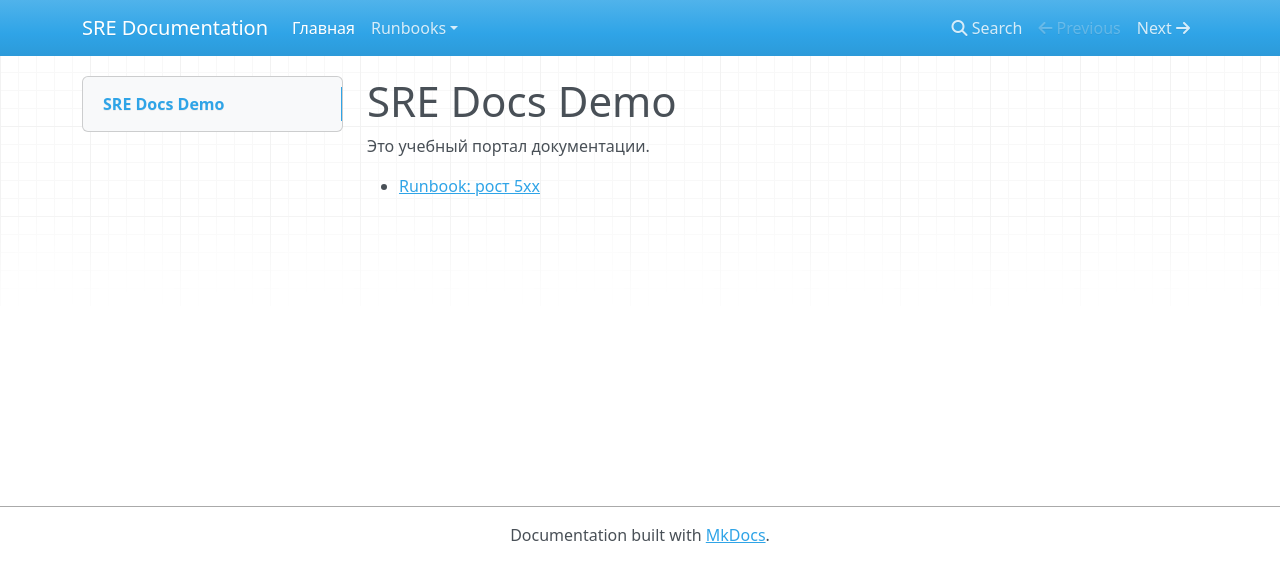
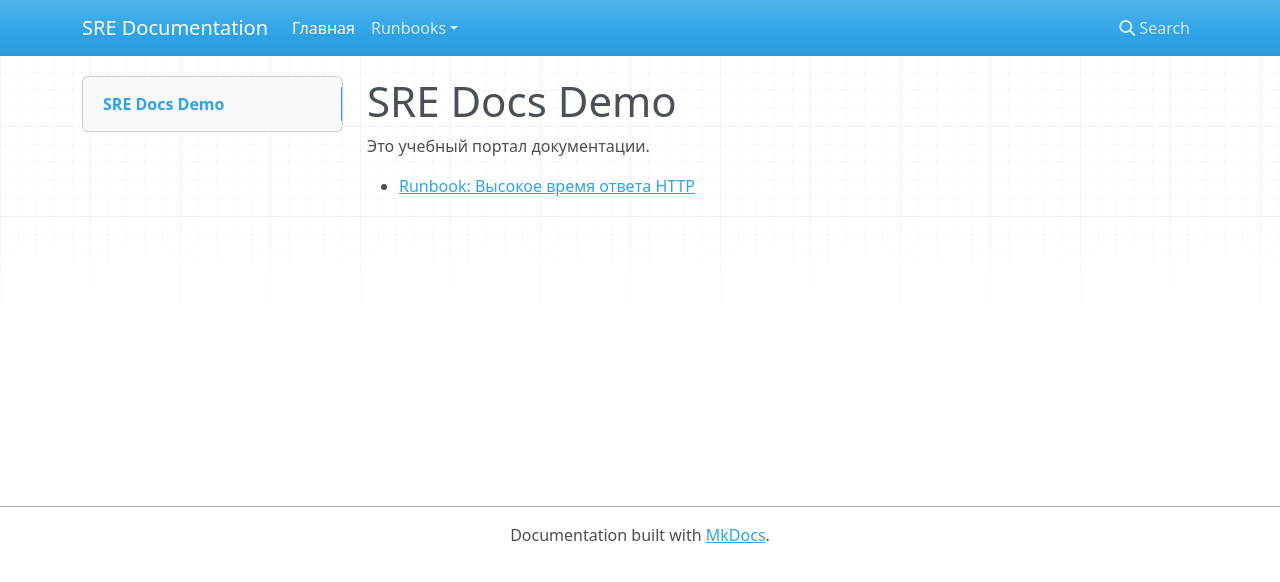
Before and after one commit to solovevevgeny/sredocs, an MkDocs documentation site: the page built from docs/index.md, in a window 1280 px wide. Shown: the top 582 px of the page. Built offline with MkDocs 1.6.1, drawn with Linux system fonts in a browser that asks for light colours; nearby versions of some CDN libraries.

Commit message:
add docs

```diff
--- a/docs/index.md
+++ b/docs/index.md
@@ -2,4 +2,4 @@
 
 Это учебный портал документации.
 
-- [Runbook: рост 5xx](runbooks/http_5xx_rate_high.md)
+- [Runbook: Высокое время ответа HTTP](runbooks/high_latency.md)
```
Also changed, not shown: docs/runbooks/high_latency.md (line endings or trailing spaces).
